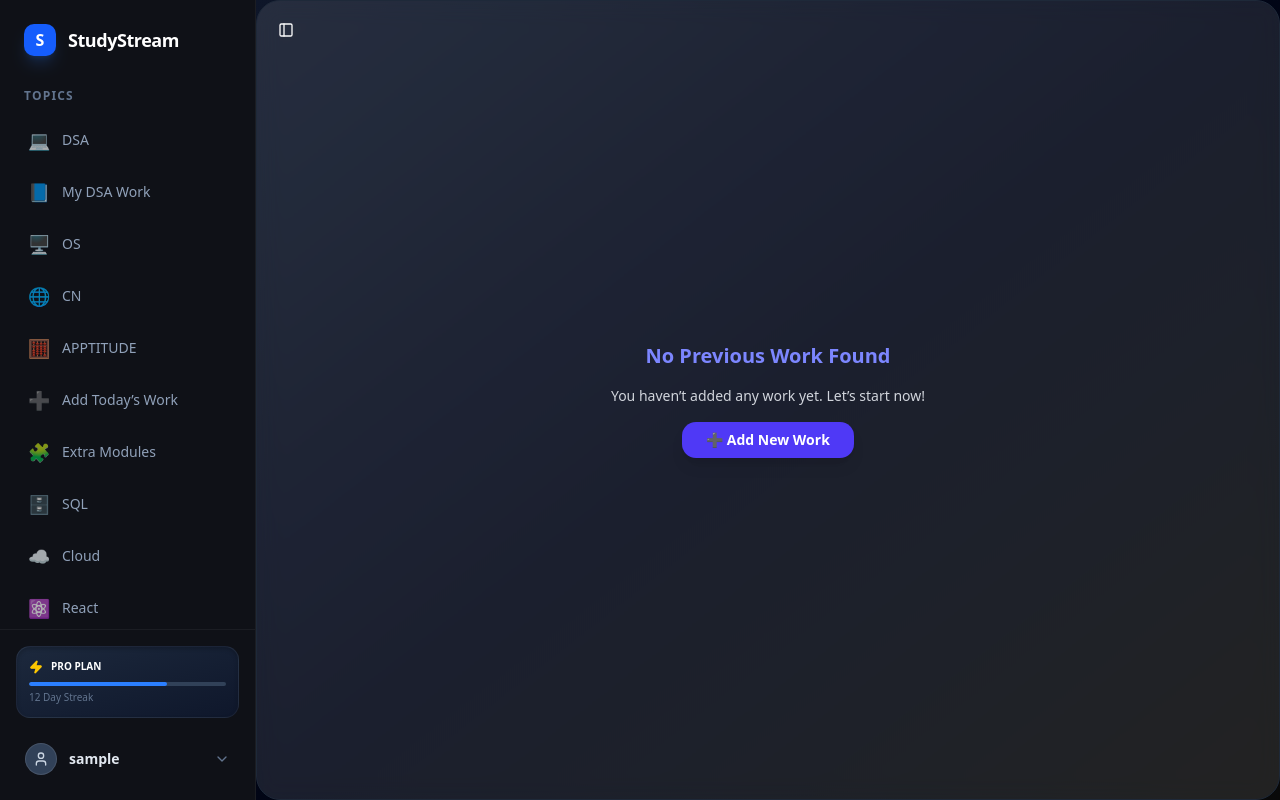
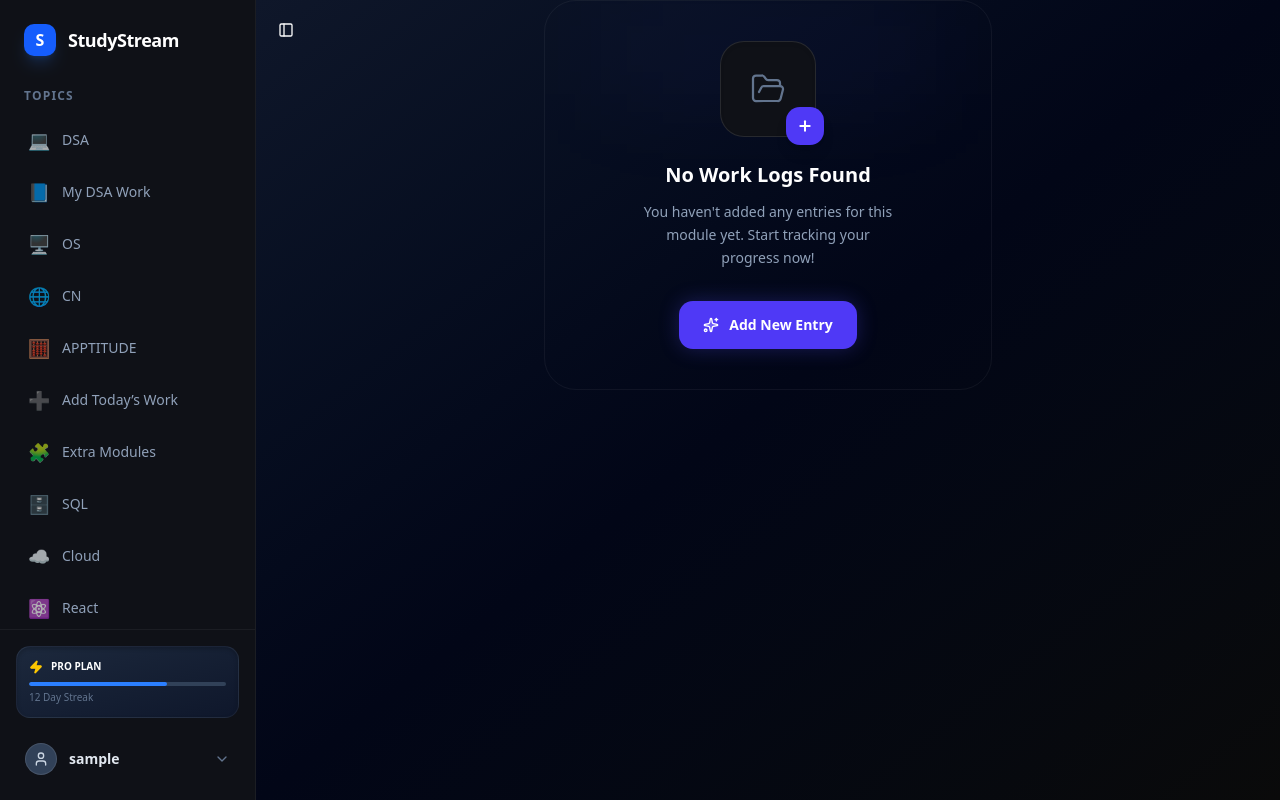
Before and after one commit to BCE1931/FRONTEND, a React (Vite) app: page /questions in a window 1280 px wide. Built offline with nearby package versions, Linux system fonts and the light colour scheme; sample sign-in values are in the browser's storage.

Commit message:
updated empty work

```diff
--- a/src/App.jsx
+++ b/src/App.jsx
@@ -86,7 +86,7 @@ const App = () => {
                   <ProtectedRoute
                     element={
                       <Layout>
-                        <Quesdisply />{" "}
+                        <Quesdisply />
                       </Layout>
                     }
                   />
--- a/src/PAGES/QuesDisplay/EmptyWorkState.jsx
+++ b/src/PAGES/QuesDisplay/EmptyWorkState.jsx
@@ -1,21 +1,50 @@
 import React from "react";
-import { Button } from "@/components/ui/button";
+import { FolderOpen, Plus, Sparkles } from "lucide-react";
 
 const EmptyWorkState = ({ onNavigate }) => {
   return (
-    <div className="flex flex-col justify-center items-center text-center bg-white/10 backdrop-blur-md border border-gray-800 rounded-3xl p-8 shadow-2xl space-y-4 w-full">
-      <h2 className="text-xl font-semibold text-indigo-400">
-        No Previous Work Found
-      </h2>
-      <p className="text-gray-300 text-sm max-w-sm">
-        You haven’t added any work yet. Let’s start now!
-      </p>
-      <Button
-        onClick={onNavigate}
-        className="bg-indigo-600 hover:bg-indigo-700 text-white font-semibold px-6 py-2 rounded-xl shadow-lg"
-      >
-        ➕ Add New Work
-      </Button>
+    <div className="w-full max-w-md mx-auto relative group">
+      {/* Main Card Content */}
+      {/* Changed bg-[#1a1d26] to bg-transparent and removed shadow for transparency */}
+      <div className="relative bg-transparent border border-white/5 rounded-[32px] p-10 flex flex-col items-center text-center overflow-hidden">
+        {/* Subtle inner top glow (Optional: kept for a bit of depth, or can be removed) */}
+        <div className="absolute top-0 left-1/2 -translate-x-1/2 w-3/4 h-24 bg-indigo-500/5 blur-[50px] pointer-events-none"></div>
+
+        {/* Icon Container */}
+        <div className="relative mb-6">
+          <div className="w-24 h-24 rounded-3xl bg-[#0f1117] border border-white/10 flex items-center justify-center shadow-inner group-hover:scale-105 transition-transform duration-300">
+            <FolderOpen
+              size={36}
+              className="text-slate-500 group-hover:text-indigo-400 transition-colors duration-300"
+              strokeWidth={1.5}
+            />
+          </div>
+
+          {/* Floating Badge */}
+          {/* Changed border-[#1a1d26] to border-transparent */}
+          <div className="absolute -right-2 -bottom-2 bg-indigo-600 text-white p-2 rounded-xl shadow-lg border-[3px] border-transparent group-hover:rotate-12 transition-transform duration-300">
+            <Plus size={16} strokeWidth={3} />
+          </div>
+        </div>
+
+        {/* Text Content */}
+        <h2 className="text-xl font-bold text-white mb-3">
+          No Work Logs Found
+        </h2>
+        <p className="text-sm text-slate-400 leading-relaxed max-w-[260px] mb-8">
+          You haven't added any entries for this module yet. Start tracking your
+          progress now!
+        </p>
+
+        {/* Action Button */}
+        <button
+          onClick={onNavigate}
+          className="relative px-6 py-3.5 rounded-xl bg-indigo-600 hover:bg-indigo-500 text-white font-bold text-sm transition-all shadow-[0_0_20px_rgba(79,70,229,0.3)] hover:shadow-[0_0_30px_rgba(79,70,229,0.5)] hover:-translate-y-0.5 active:translate-y-0 flex items-center gap-2.5"
+        >
+          <Sparkles size={16} className="fill-white/20" />
+          <span>Add New Entry</span>
+        </button>
+      </div>
     </div>
   );
 };
```
